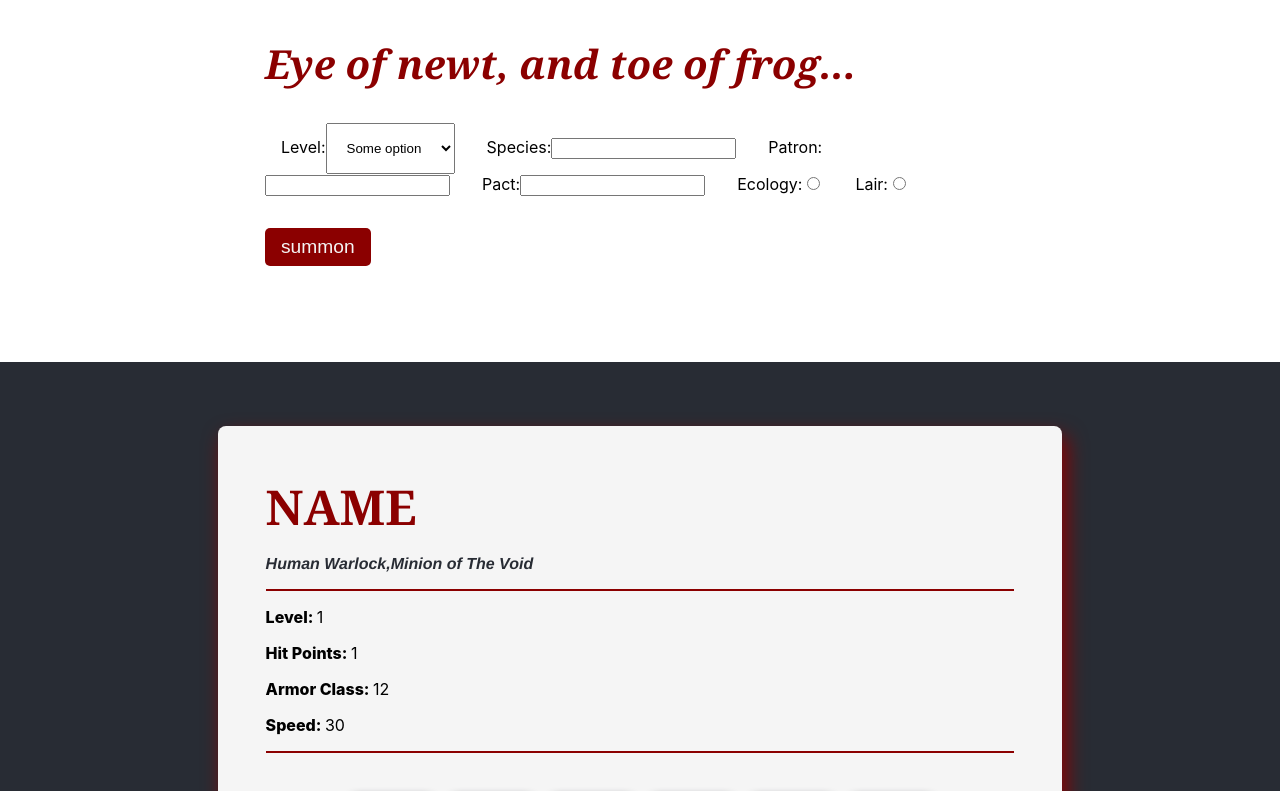
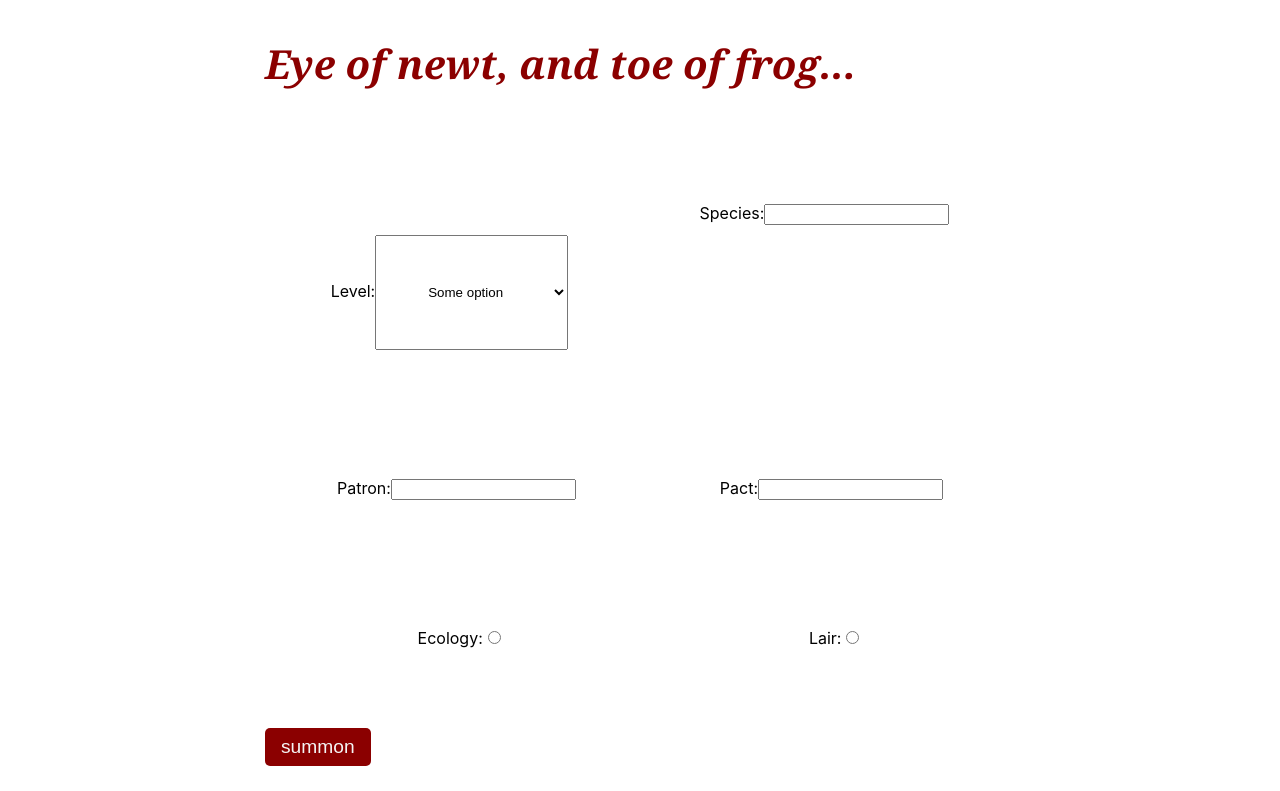
Before and after one commit to AcmeCat/Warlocks, a React (Create React App) app: page / in a window 1280 px wide. Shown: the part 860-1651 px from the top of the page. Built offline with nearby package versions, Linux system fonts and the light colour scheme.

Commit message:
made for into flex container. removed onSubmit

```diff
--- a/src/App.css
+++ b/src/App.css
@@ -67,8 +67,15 @@
   margin-top: 0;
 }
 
+#options-form {
+  display: flex;
+  flex-flow: row wrap;
+  justify-content: space-around;
+}
+
 .option {
-  padding: 1rem;
+  margin-top: 2rem;
+  padding: 3rem;
 }
 
 /* stat-block */
--- a/src/App.js
+++ b/src/App.js
@@ -100,7 +100,7 @@ class App extends React.Component {
         <main>
           <section id='options'>
             <h2 id='options-heading'>Eye of newt, and toe of frog...</h2>
-            <form onSubmit={this.summon} id='options-form'>
+            <form id='options-form'>
               <label className='option'>
                 Level:
                 <select className='option'>
```
